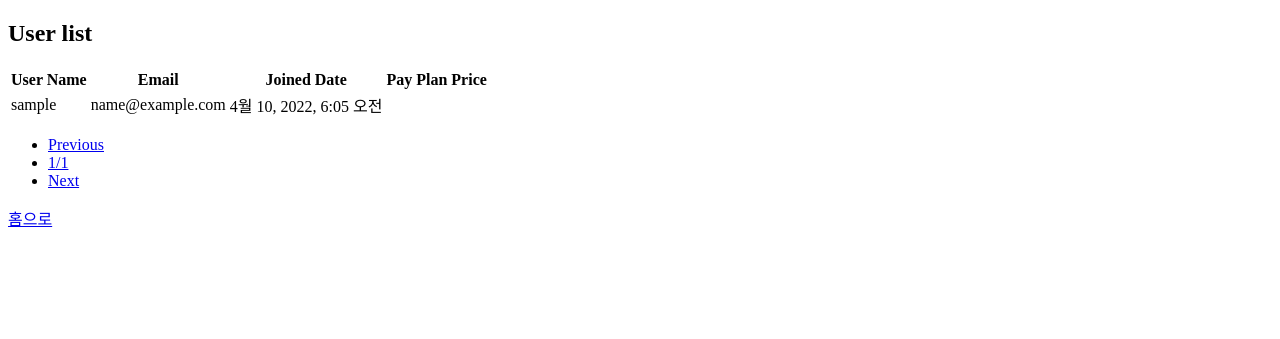
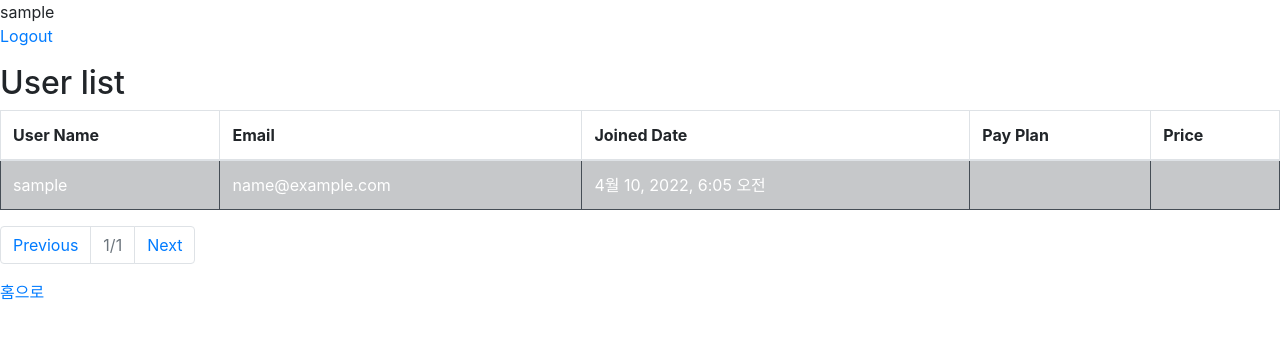
Before and after one commit to Seungho-Jeong/django-practice3, a Django app: page /list in a window 1280 px wide. Shown: the top 339 px of the page. Run offline with Django 3.2, Linux system fonts and the light colour scheme; the visitor is signed in with stand-in values (Sample User, id 1); data comes from the database, SQL or seed files in the repository.

Commit message:
:lipstick: design: Applying bootstrap 4.6

```diff
--- a/urlshortener/templates/base.html
+++ b/urlshortener/templates/base.html
@@ -1,11 +1,15 @@
 <!doctype html>
-<html lang="en">
+<html lang="ko">
 <head>
     <meta charset="UTF-8">
     <meta name="viewport"
           content="width=device-width, user-scalable=no, initial-scale=1.0, maximum-scale=1.0, minimum-scale=1.0">
     <meta http-equiv="X-UA-Compatible" content="ie=edge">
     <title>URL Shortener</title>
+    <link rel="stylesheet" href="https://cdn.jsdelivr.net/npm/bootstrap@4.6.1/dist/css/bootstrap.min.css" integrity="sha384-zCbKRCUGaJDkqS1kPbPd7TveP5iyJE0EjAuZQTgFLD2ylzuqKfdKlfG/eSrtxUkn" crossorigin="anonymous">
+    <script src="https://cdn.jsdelivr.net/npm/jquery@3.5.1/dist/jquery.slim.min.js" integrity="sha384-DfXdz2htPH0lsSSs5nCTpuj/zy4C+OGpamoFVy38MVBnE+IbbVYUew+OrCXaRkfj" crossorigin="anonymous"></script>
+    <script src="https://cdn.jsdelivr.net/npm/popper.js@1.16.1/dist/umd/popper.min.js" integrity="sha384-9/reFTGAW83EW2RDu2S0VKaIzap3H66lZH81PoYlFhbGU+6BZp6G7niu735Sk7lN" crossorigin="anonymous"></script>
+    <script src="https://cdn.jsdelivr.net/npm/bootstrap@4.6.1/dist/js/bootstrap.min.js" integrity="sha384-VHvPCCyXqtD5DqJeNxl2dtTyhF78xXNXdkwX1CZeRusQfRKp+tA7hAShOK/B/fQ2" crossorigin="anonymous"></script>
 </head>
     <body>
     {{ user }} <br/>
@@ -18,5 +22,9 @@
         <p><a href="{% url 'register' %}">Sign Up</a></p>
         <p><a href="{% url 'login' %}">Login</a></p>
     {% endif %}
+
+    {% block content %}
+    {% endblock %}
+
     </body>
 </html>
--- a/urlshortener/templates/boards.html
+++ b/urlshortener/templates/boards.html
@@ -1,16 +1,10 @@
-<!doctype html>
-<html lang="ko">
-<head>
-    <meta charset="UTF-8">
-    <meta name="viewport"
-          content="width=device-width, user-scalable=no, initial-scale=1.0, maximum-scale=1.0, minimum-scale=1.0">
-    <meta http-equiv="X-UA-Compatible" content="ie=edge">
-    <title>Board</title>
-</head>
-<body>
+{% extends 'base.html' %}
+{% block content %}
+
     <h2>User list</h2>
     <h4>{% if msg %} {{ msg }} {% endif %}</h4>
-    <table>
+
+    <table class="table table-bordered">
         <thead>
             <th>User Name</th>
             <th>Email</th>
@@ -19,7 +13,7 @@
             <th>Price</th>
         </thead>
         {% for user in users %}
-        <tr>
+        <tr class={% cycle "table-dark" "" %}>
             <td>{{ user.username }}</td>
             <td>{{ user.email }}</td>
             <td>{{ user.date_joined }}</td>
@@ -30,23 +24,35 @@
             Sorry, We don't have data.
         {% endfor %}
     </table>
-    <nav>
-        <ul>
+
+    <nav aria-label="...">
+        <ul class="pagination">
             {% if users.has_previous %}
-            <li><a href="?p={{ users.previous_page_number }}">Previous</a></li>
+                <li class="page-item">
+                    <a class="page-link" href="?p={{ users.previous_page_number }}">Previous</a>
+                </li>
             {% else %}
-            <li><a href="#">Previous</a></li>
+                <li class="page-item">
+                    <a class="page-link" href="#">Previous</a>
+                </li>
             {% endif %}
-            <li><a href="#">{{ users.number }}/{{ users.paginator.num_pages }}</a></li>
+            <li class="page-item disabled">
+                <a class="page-link" href="#">{{ users.number }}/{{ users.paginator.num_pages }}</a>
+            </li>
             {% if users.has_next %}
-            <li><a href="?p={{ users.next_page_number }}">Next</a></li>
+                <li class="page-item">
+                    <a class="page-link" href="?p={{ users.next_page_number }}">Next</a>
+                </li>
             {% else %}
-            <li><a href="#">Next</a></li>
-            {%  endif %}
+                <li class="page-item">
+                    <a class="page-link" href="#">Next</a>
+                </li>
+            {% endif %}
         </ul>
     </nav>
+
     <p>
         <a href="{% url 'index' %}">홈으로</a>
     </p>
-</body>
-</html>
+
+{% endblock %}
--- /dev/null
+++ b/urlshortener/templates/include_test.html
@@ -0,0 +1 @@
+<p>인클루드 되었습니다.</p>
```
